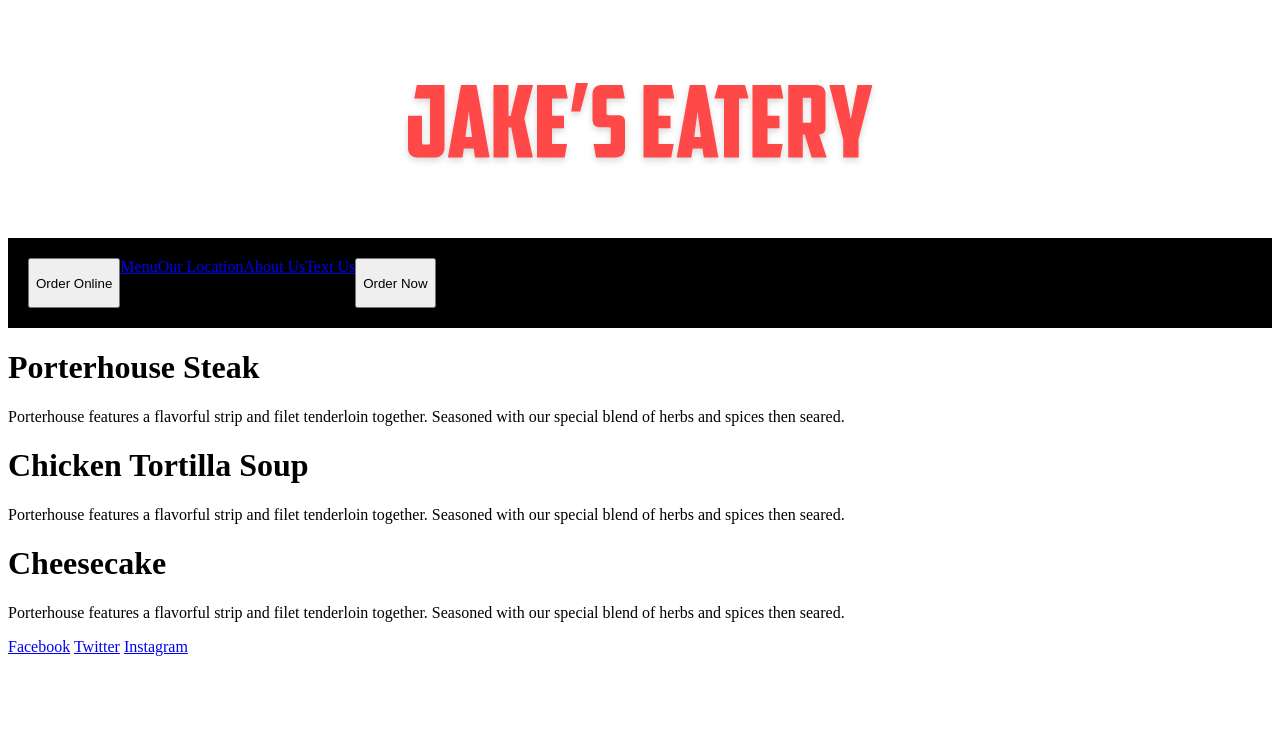
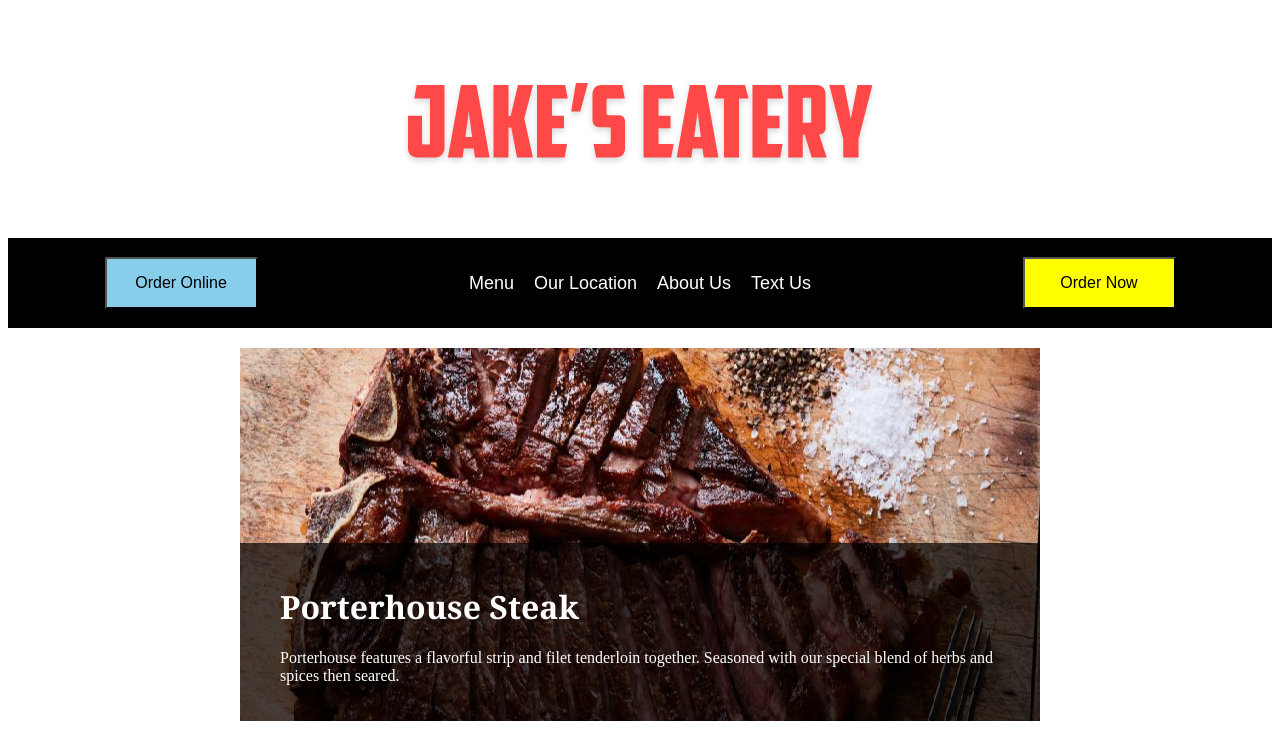
Before and after one commit to lindaovergard/classroom-activities, a plain HTML site: page 18.1-activities/03_Jakes_Eatery/unsolved/index.html in a window 1280 px wide. Shown: the top 738 px of the page. Drawn offline with Linux system fonts and the light colour scheme.

Commit message:
jakes Eatery

```diff
--- a/18.1-activities/03_Jakes_Eatery/unsolved/css/style.css
+++ b/18.1-activities/03_Jakes_Eatery/unsolved/css/style.css
@@ -13,13 +13,112 @@
     padding: 20px;
 }
 
-.left, .center, .right{
+.left, .center, .right {
     height: 50px;
     display: flex;
     justify-content: center;
+    align-items: center;
 
+}
+.left, .right {
+    width: 25%;
+
+}
+.center {
+    width: 50%;
+}
+.center a{
+    color: white;
+    padding: 10px;
+    font-size: 18px;
+    text-decoration: none;
+    font-family: Arial;
+}
+
+.right button {
+    background-color: yellow;
+    color: black;
+    font-size: 16px;
+    padding: 15px;
+    width: 50%;
+}
+.left button {
+    background-color: skyblue;
+    color: black;
+    font-size: 16px;
+    padding: 15px;
+    width: 50%;
 }
 
 /* Column styles */
+.column{
+    display: flex;
+    height: 1200px;
+    width: 800px;
+    flex-direction: column;
+    margin: 0 auto;
+}
+.meal1, .meal2, .meal3{
+    height: 100%;
+    width: 100%;
+    display: flex;
+    align-items: flex-end;
+    margin-bottom: 20px;
+    background-repeat: no-repeat;
+    background-position: center;
+}
+.meal1{
+    margin-top: 20px;
+    background-image: url("../images/steak.png");
+}
+.meal2{
+    background-image: url("../images/soup.png");
+}
+.meal3{
+    background-image: url("../images/cheesecake.png");
+}
+.text{
+    background:rgba( 0, 0, 0, 0.7);
+    width:100%;
+    padding:20px 40px;
+    color: white;
+}
+.text a{
+    color:rgba( 255, 255, 255, 0.7);
+    font-family: Arial, Helvetica, sans-serif;
+}
+.text h1{
+    font-family: Georgia, 'Times New Roman', Times, serif;
+}
 
 /* Footer Styles */
+
+.footer{
+    background-color: black;
+    padding: 20px;
+    display: flex;
+    align-items: center;
+    justify-content: space-evenly;
+}
+.fb{
+    color: lightskyblue;
+    padding: 10px;
+    font-size: 18px;
+    text-decoration: none;
+    font-family: Arial;
+
+}
+.tw{
+    color: yellow;
+    padding: 10px;
+    font-size: 18px;
+    text-decoration: none;
+    font-family: Arial;
+}
+.ig{
+    color: red;
+    padding: 10px;
+    font-size: 18px;
+    text-decoration: none;
+    font-family: Arial;
+}
```
Also changed, not shown: index.html (+1 -0 lines).
